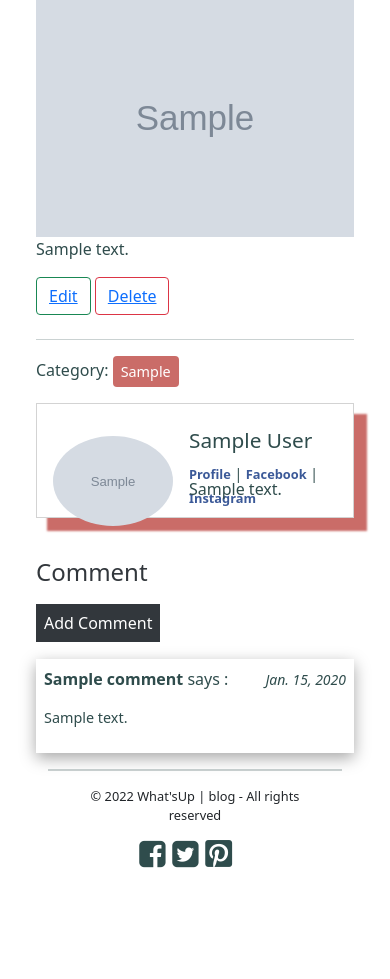
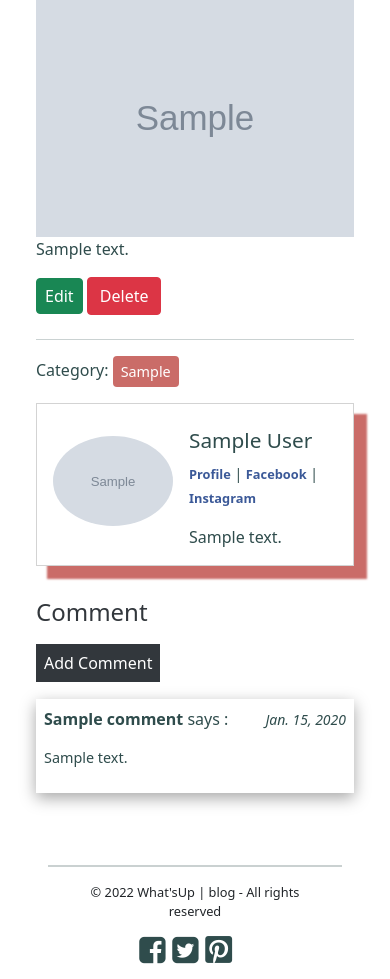
Before and after one commit to Code-Institute-Submissions/biareiam-travellifestyleblog_JulyResub, a Django app: page /post/1 in a window 390 px wide. Shown: the part 233-1212 px from the top of the page. Before the commit the page ends 1101 px from the top, so only its background shows below. Run offline with Django 3.2, Linux system fonts and the light colour scheme; a user stored in the database is signed in; tables that the repository leaves empty hold one stand-in row (values such as "Sample post"); grey boxes marked "Sample" are stand-in pictures; some libraries are stand-ins or nearby versions.

Commit message:
adding style to the comment area

```diff
--- a/static/css/style.css
+++ b/static/css/style.css
@@ -341,8 +341,6 @@
 
 
 .line {
-    margin-top: 1rem;
-    margin-bottom: 1rem;
     border: 0;
     border-top: 2px solid #2f4c4c;
     margin: 0 3rem;
@@ -580,11 +578,9 @@
 }
 
 
-
-
-
-
-
+.snippets {
+    margin-bottom: 3.5rem;
+}
 
 
 
@@ -1857,6 +1853,12 @@
     text-align: justify;
 }
 
+.btn-edit a,
+.btn-delete a {
+    text-decoration: none;
+    color: white;
+}
+
 
 @media(max-width:1300px) {
     .col-md-9 {
@@ -1889,7 +1891,7 @@
     .bio {
         margin-bottom: 0.5rem;
         padding-right: 0.5rem;
-        margin-top: -3rem;
+        margin-top: 0;
     }
 
     .links {
@@ -2029,6 +2031,7 @@
     background-color: #32373c;
     color: white;
     text-decoration: none;
+    margin-bottom: 2rem;
 
 }
 
--- a/templates/article_detail.html
+++ b/templates/article_detail.html
@@ -58,9 +58,9 @@
                     {% if user.is_authenticated %}
                     {% if user.id == post.author.id %}
                     <div class="update-post">
-                        <button type="button" class="btn btn-outline-success button btn-edit"><a
+                        <button type="button" class="btn btn-success button btn-edit"><a
                                 href="{% url 'update-post' post.pk %}">Edit</a></button>
-                        <button type="button" class="btn btn-outline-danger button btn-delete"><a
+                        <button type="button" class="btn btn-danger button btn-delete"><a
                                 href="{% url 'delete-post' post.pk %}">Delete</a></button>
                     </div>
                     {% endif %}
@@ -97,15 +97,14 @@
             </div>
         </div>
     </div>
-    <div class="container bootstrap snippets bootdey">
+    <div class="container bootstrap  bootdey">
         <div class="row">
-            <div class="col-md-12">
+            <div class="col-md-12 snippets">
                 <div class="blog-comment">
                     <h3 class="text-success">Comment</h3>
                     {% if not post.comments.all %}
                     <p><a href="{% url 'add_comment' post.pk %}" class="add-comment-page">Add
                             comment</a></p>
-
                     {% else%}
                     <p><a href="{% url 'add_comment' post.pk %}" class="add-comment-page">Add
                             Comment</a></p>
--- a/templates/base.html
+++ b/templates/base.html
@@ -124,7 +124,6 @@
     <!--Footer-->
     <hr class="line" />
     <footer class="footer">
-
         <div class="copyright">
             <p>© 2022 What'sUp | blog - All rights reserved</p>
         </div>
```
